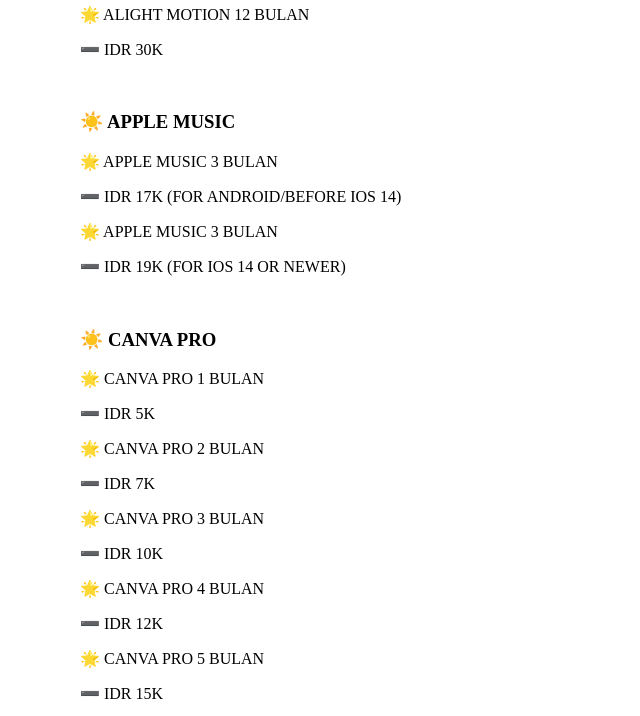
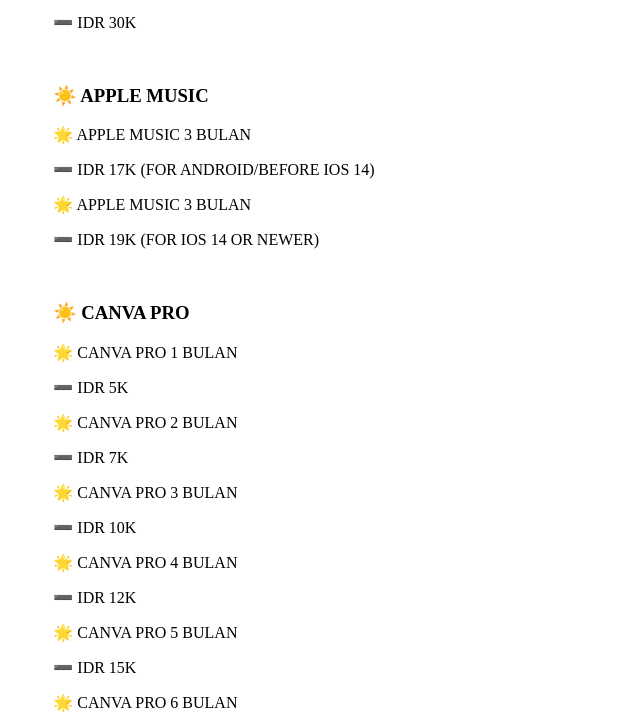
Before and after one commit to sunstar-MOO/full-price-text, a plain HTML site: page index.html in a window 1280 px wide. Shown: the part 197-913 px from the top of the page, without its empty margins (0-640 px from the left). Drawn offline with Linux system fonts and the light colour scheme.

Commit message:
Update style.css

```diff
--- a/Assets/style.css
+++ b/Assets/style.css
@@ -1,4 +1,4 @@
 body {
-  margin: 50pt;
+  margin: 30pt;
   padding: 10pt;
 }
```
